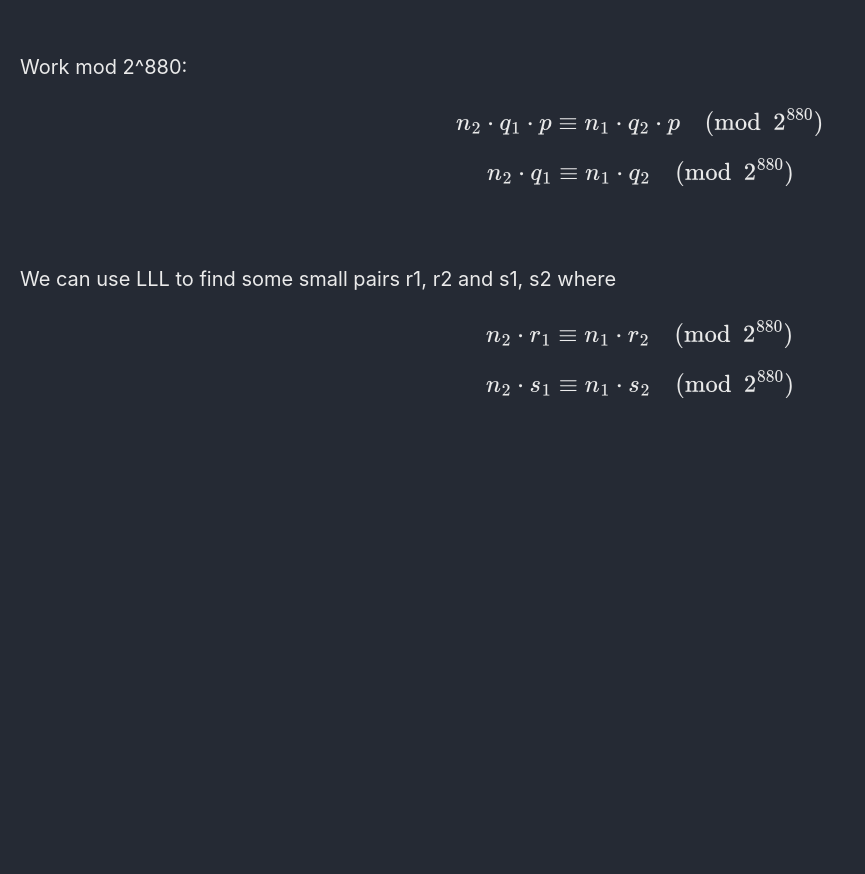
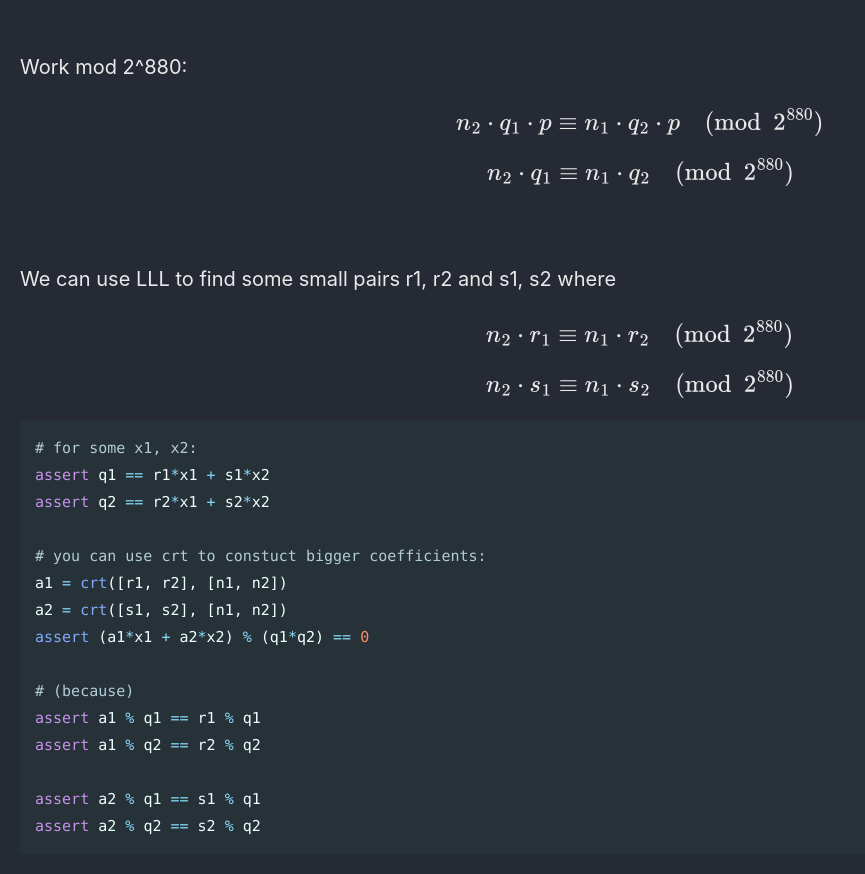
Before and after one commit to Connor-McCartney/Connor-McCartney.github.io, a Jekyll site: the page built from _pages/cryptography/small-roots/LowEntropy-HCMUSCTF2025.md, in a window 1280 px wide and 900 px high, scrolled down 1634 px. Shown: the top 874 px of the window, without its empty margins (0-865 px from the left). Built offline with Jekyll 4.4.1, drawn with Linux system fonts in a browser that asks for light colours; cached includes are drawn as plain includes; before the commit the page ends 2084 px from its top, so only the background shows below that.

Commit message:
Update LowEntropy-HCMUSCTF2025.md

````diff
--- a/_pages/cryptography/small-roots/LowEntropy-HCMUSCTF2025.md
+++ b/_pages/cryptography/small-roots/LowEntropy-HCMUSCTF2025.md
@@ -78,3 +78,21 @@ We can use LLL to find some small pairs r1, r2 and s1, s2 where
 $$n_2 \cdot r_1 \equiv n_1 \cdot r_2 \pmod{2^{880}}$$
 
 $$n_2 \cdot s_1 \equiv n_1 \cdot s_2 \pmod{2^{880}}$$
+
+```python
+# for some x1, x2:
+assert q1 == r1*x1 + s1*x2
+assert q2 == r2*x1 + s2*x2
+
+# you can use crt to constuct bigger coefficients:
+a1 = crt([r1, r2], [n1, n2])
+a2 = crt([s1, s2], [n1, n2])
+assert (a1*x1 + a2*x2) % (q1*q2) == 0
+
+# (because)
+assert a1 % q1 == r1 % q1
+assert a1 % q2 == r2 % q2
+
+assert a2 % q1 == s1 % q1
+assert a2 % q2 == s2 % q2
+```
````
